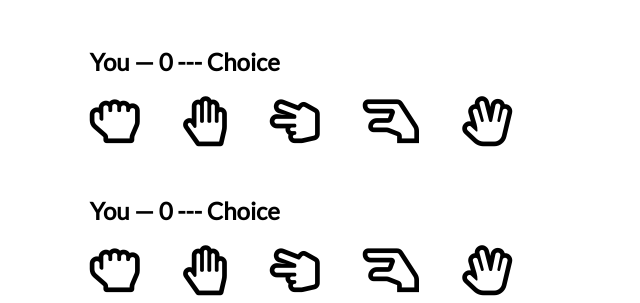
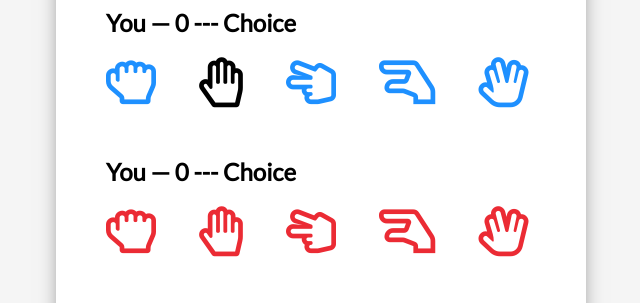
Before and after one commit to victorbobkov/spock-rock-game, a plain HTML site: page index.html in a window 1280 px wide. Shown: the part 218-521 px from the top of the page, without its empty margins (319-959 px from the left). Drawn offline with Linux system fonts and the light colour scheme.

Commit message:
Fix styling

```diff
--- a/index.html
+++ b/index.html
@@ -18,7 +18,7 @@
         <div class="player-container" id="player">
             <h2>You — <span id="playerScore">0</span><span id="playerChoice"> --- Choice</span></h2>
             <i class="far fa-hand-rock" title="Rock" id="playerRock"></i>
-            <i class="far fa-hand-paper" title="Rock" id="playerPaper"></i>
+            <i class="far fa-hand-paper selected" title="Rock" id="playerPaper"></i>
             <i class="far fa-hand-scissors" title="Rock" id="playerScissors"></i>
             <i class="far fa-hand-lizard" title="Rock" id="playerLizard"></i>
             <i class="far fa-hand-spock" title="Rock" id="playerSpock"></i>
--- a/style.css
+++ b/style.css
@@ -7,18 +7,25 @@ html {
 body {
     margin: 0;
     min-height: 100vh;
-
+    background-color: whitesmoke;
     font-family: Lato, sans-serif;
     display: flex;
     justify-content: center;
     align-items: center;
 }
 
-
+.game-container {
+    width: 530px;
+    height: 600px;
+    background: white;
+    border-radius: 5px;
+    box-shadow: 0 10px 20px -5px rgba(0, 0, 0, 0.5);
+}
 
 .header {
     background: dodgerblue;
-
+    border-top-left-radius: 5px;
+    border-top-right-radius: 5px;
     display: flex;
     justify-content: center;
     align-items: center;
@@ -43,7 +50,25 @@ h2 {
     User-select: none;
 }
 
+#player .far,
+#player .choice {
+    color: dodgerblue;
+    cursor: pointer;
+}
 
+#computer .far,
+#computer .choice {
+    color: rgb(235, 43, 52);
+}
+
+#player .far:last-of-type,
+#computer .far:last-of-type {
+    margin-right: 0;
+}
+
+.selected {
+    color: black !important;
+}
 
 .reset-icon {
     font-size: 30px;
@@ -66,7 +91,7 @@ h2 {
 /* Media Query: Large Smartphone (Vertical) */
 @media screen and (max-width: 600px) {
     .game-container {
-
+        width: 95%;
         height: 580px;
     }
 
```
